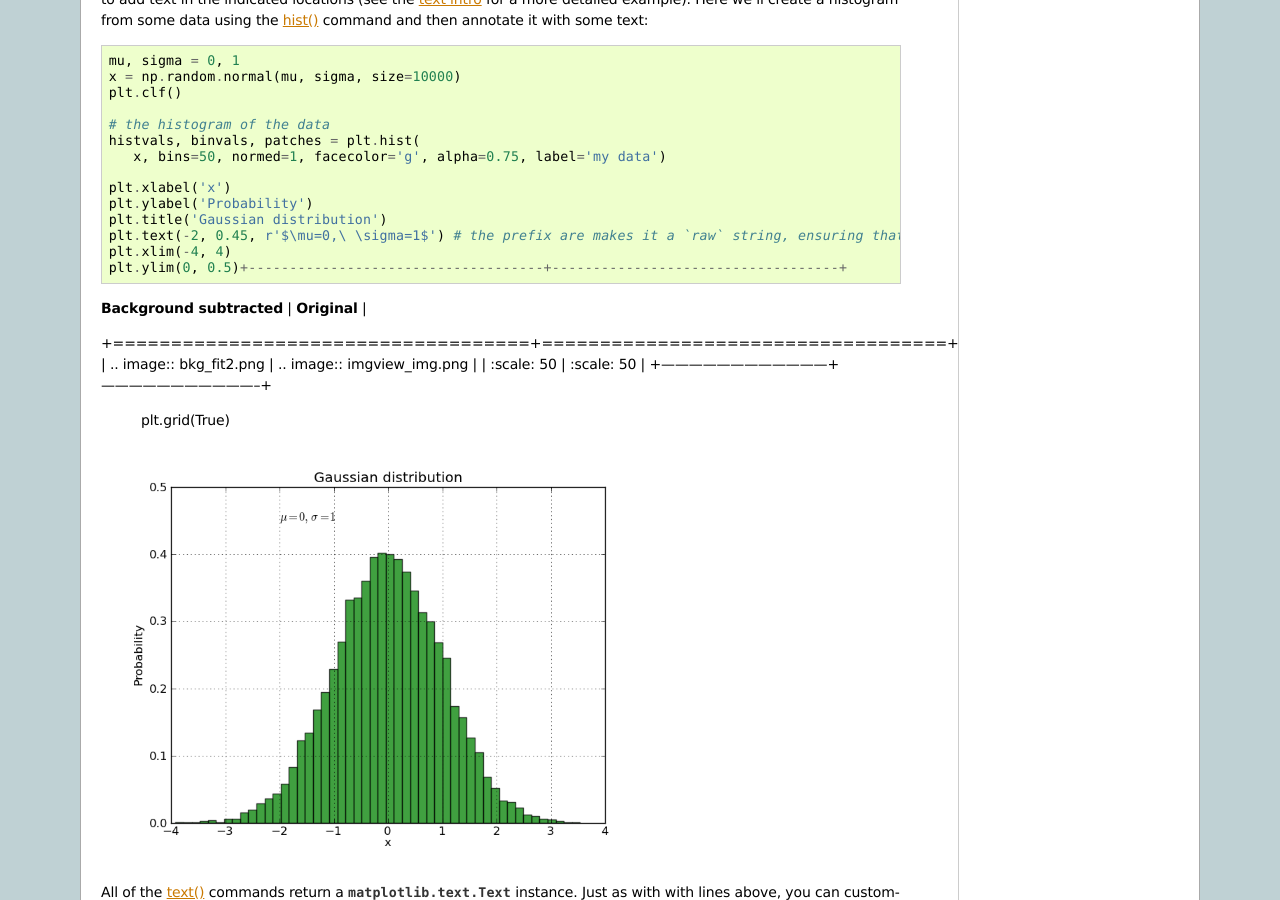
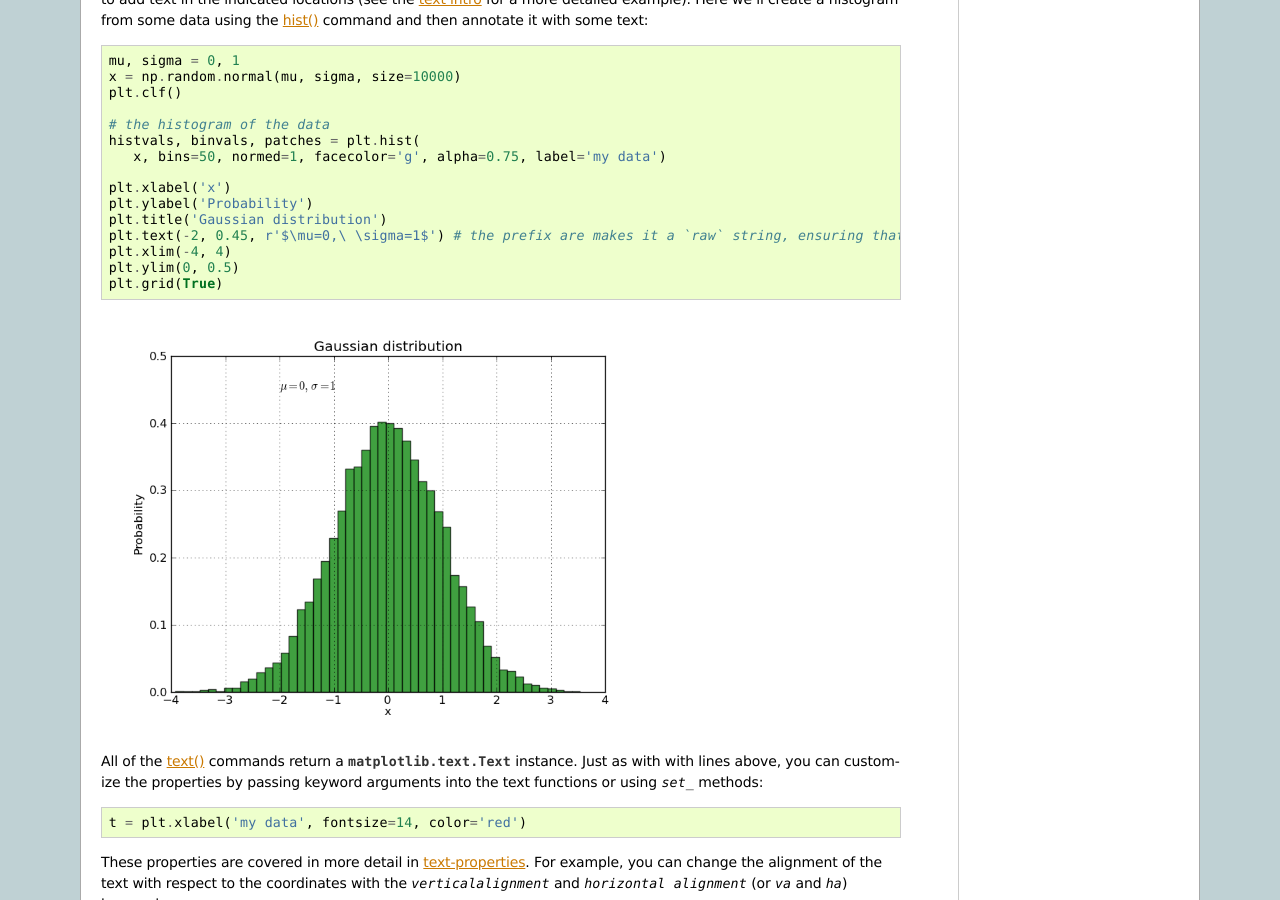
Before and after one commit to python4ESAC/python4ESAC, a Sphinx documentation site: the page built from source/plotting/matplotlib.rst, in a window 1280 px wide and 900 px high, scrolled down 8073 px. Built offline with Sphinx 7.4.7, drawn with Linux system fonts in a browser that asks for light colours; formulas are drawn with MathJax 3.

Commit message:
updated plotting

```diff
--- a/source/plotting/matplotlib.rst
+++ b/source/plotting/matplotlib.rst
@@ -535,13 +535,9 @@ data using the `hist()`_ command and then annotate it with some text::
   plt.title('Gaussian distribution')
   plt.text(-2, 0.45, r'$\mu=0,\ \sigma=1$') # the prefix are makes it a `raw` string, ensuring that e.g. `\n` is not converted to a return
   plt.xlim(-4, 4)
-  plt.ylim(0, 0.5)+------------------------------------+-----------------------------------+
-|  **Background subtracted**         |   **Original**                    |
-+====================================+===================================+
-| .. image:: bkg_fit2.png            | .. image:: imgview_img.png        |
-|    :scale: 50                      |    :scale: 50                     |
-+------------------------------------+-----------------------------------+
+  plt.ylim(0, 0.5)
   plt.grid(True)
+
 
 .. image:: pyplot_text.png
    :scale: 70
--- a/source/plotting/plotting.rst
+++ b/source/plotting/plotting.rst
@@ -21,6 +21,7 @@ Plotting and Images
    aplpy
    ../contest/bounce
    mayavi_example
+   ga_example
 
 **More advanced plotting (for self-study)**
 
```
Also changed, not shown: source/plotting/ga_example.rst (+43 -5 lines).
